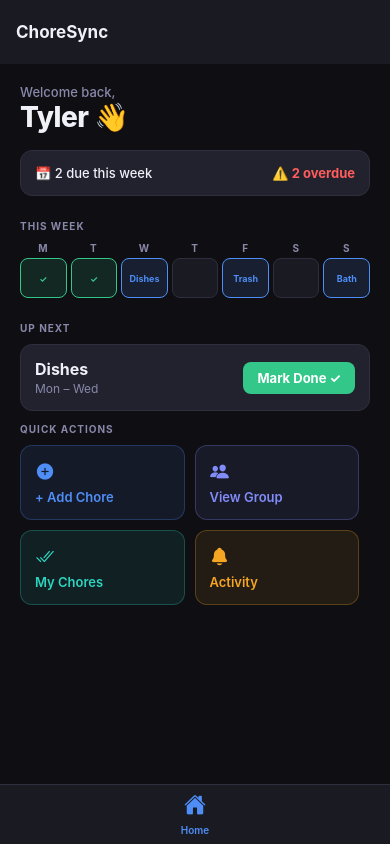
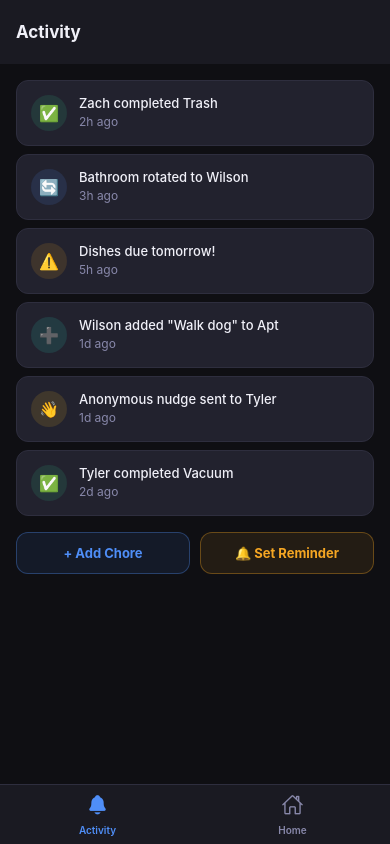
Before and after one commit to TJPcodes/HCIChoreApp, a React Native app: screen / in a window 390 px wide. Built offline with nearby package versions, Linux system fonts and the light colour scheme.

Commit message:
implemented display of Activity screen in the lower navigation bar

```diff
--- a/src/navigation/AppNavigator.js
+++ b/src/navigation/AppNavigator.js
@@ -6,6 +6,9 @@ import { Ionicons } from '@expo/vector-icons';
 import { Colors } from '../theme';
 
 import HomeScreen     from '../screens/HomeScreen';
+import ActivityScreen from '../screens/ActivityScreen';
+import AddChoreScreen from '../screens/AddChoreScreen';
+
 
 const Tab   = createBottomTabNavigator();
 const Stack = createNativeStackNavigator();
@@ -15,9 +18,28 @@ function HomeStack() {
   return (
     <Stack.Navigator screenOptions={stackOptions}>
       <Stack.Screen name="HomeMain" component={HomeScreen}  options={{ title: 'ChoreSync' }} />
+      <Stack.Screen name="AddChore" component={AddChoreScreen} options={{ title: 'Add Chore' }} />
     </Stack.Navigator>
   );
 }
+
+function PersonalStack() {
+  return (
+    <Stack.Navigator screenOptions={stackOptions}>
+      <Stack.Screen name="PersonalMain" component={PersonalScreen} options={{ title: 'My Chores' }} />
+    </Stack.Navigator>
+  );
+}
+
+function ActivityStack() {
+  return (
+    <Stack.Navigator screenOptions={stackOptions}>
+      <Stack.Screen name="ActivityMain" component={ActivityScreen} options={{ title: 'Activity' }} />
+      <Stack.Screen name="AddChore"     component={AddChoreScreen} options={{ title: 'Add Chore' }} />
+    </Stack.Navigator>
+  );
+}
+
 
 // ── Main Tab Navigator ───────────────────────────────────────────────────────
 
@@ -47,6 +69,7 @@ export default function AppNavigator() {
         },
       })}
     >
+      <Tab.Screen name="Activity" component={ActivityStack} />
       <Tab.Screen name="Home"     component={HomeStack}     />
     </Tab.Navigator>
   );
```
